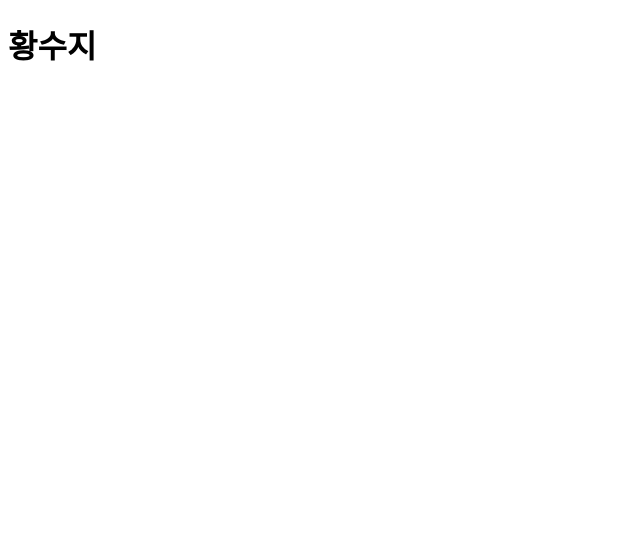
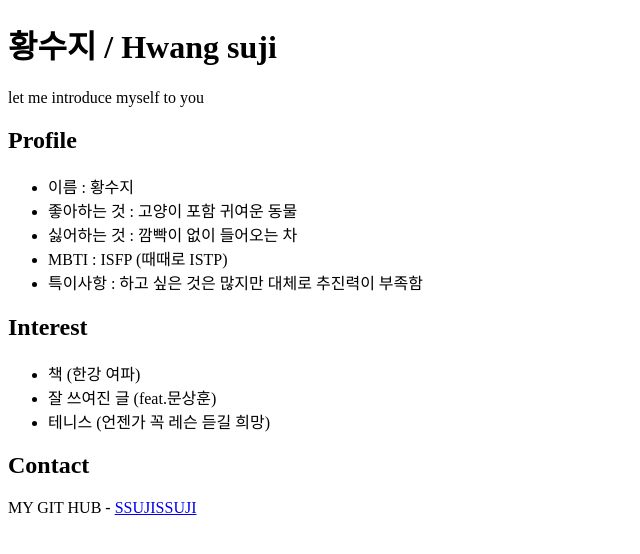
Before and after one commit to ssujissuji/github-test, a plain HTML site: page introduce.html in a window 1280 px wide. Shown: the whole page, without its empty margins (0-640 px from the left). Drawn offline with Linux system fonts and the light colour scheme.

Commit message:
자기소개서

```diff
--- a/introduce.html
+++ b/introduce.html
@@ -6,9 +6,24 @@
 </head>
 
 <body>
-    <h1>황수지</h1>
-    <p></p>
-    <p></p>
+    <h1>황수지 / Hwang suji</h1>
+    <p>let me introduce myself to you </p>
+    <h2>Profile</h2>
+    <ul>
+        <li>이름 : 황수지</li>
+        <li>좋아하는 것 : 고양이 포함 귀여운 동물</li>
+        <li>싫어하는 것 : 깜빡이 없이 들어오는 차</li>
+        <li>MBTI : ISFP (때때로 ISTP)</li>
+        <li>특이사항 : 하고 싶은 것은 많지만 대체로 추진력이 부족함</li>
+    </ul>
+    <h2>Interest</h2>
+    <ul>
+        <li>책 (한강 여파)</li>
+        <li>잘 쓰여진 글 (feat.문상훈)</li>
+        <li>테니스 (언젠가 꼭 레슨 듣길 희망)</li>
+    </ul>
+    <h2>Contact</h2>
+    <p>MY GIT HUB - <a href="https://github.com/ssujissuji">SSUJISSUJI</a></p>
 </body>
 
 </html>
```
